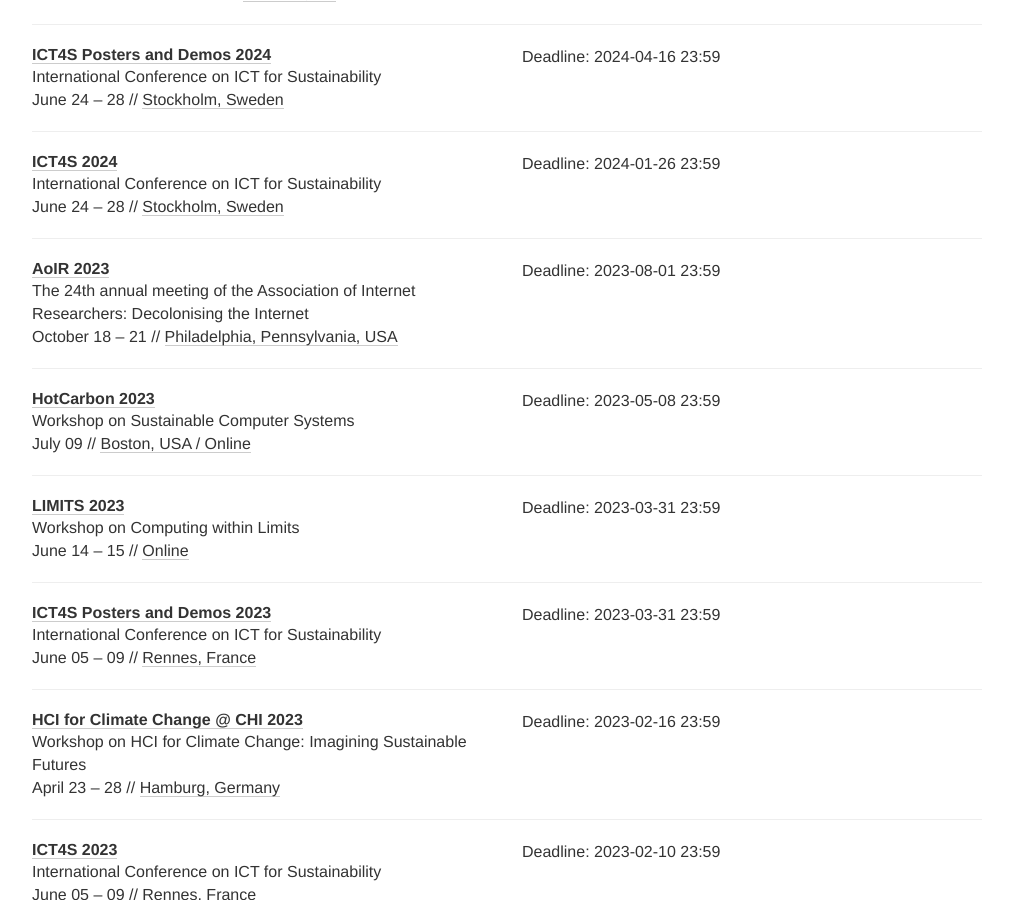
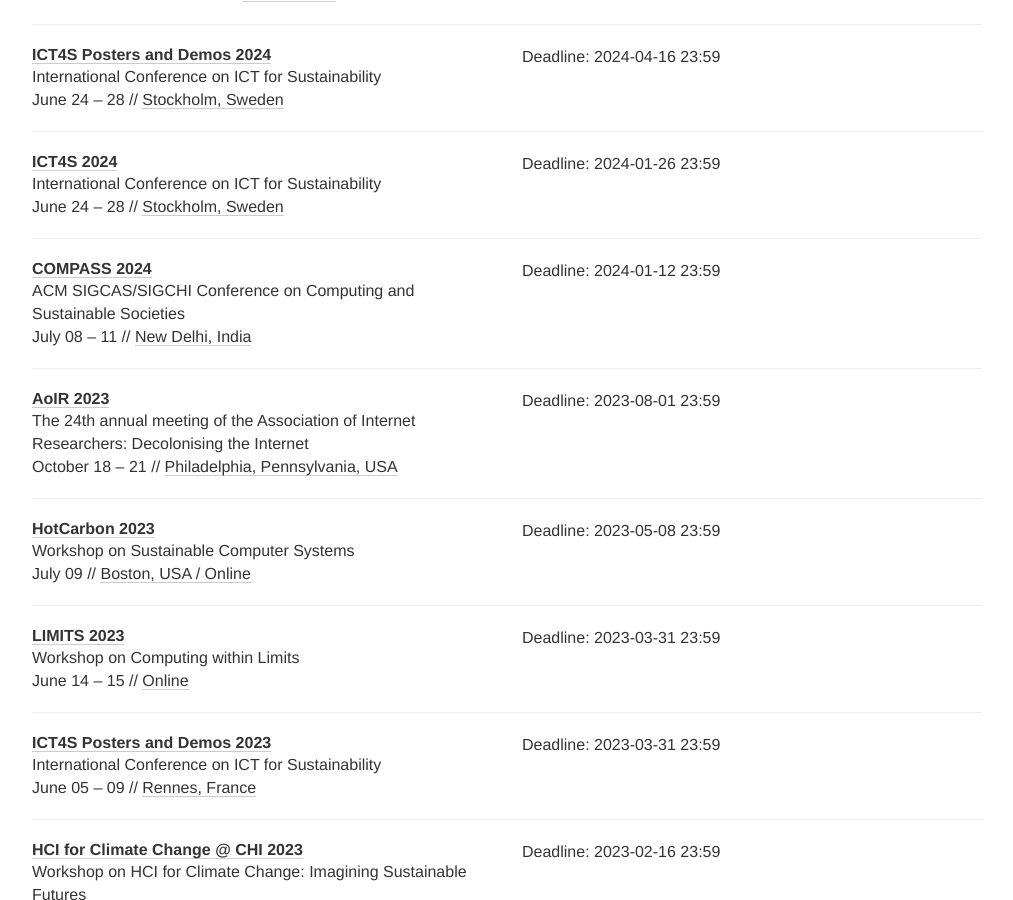
Before and after one commit to responsible-computing/responsible-computing.github.io, a Jekyll site: the page built from index.html, in a window 1280 px wide and 900 px high, scrolled down 488 px. Shown: the whole window, without its empty margins (133-1146 px from the left). Built offline with Jekyll 4.4.1, drawn with Linux system fonts in a browser that asks for light colours; nearby versions of some CDN libraries; comment, search, counter and statistics services are not loaded.

Commit message:
added COMPASS

```diff
--- a/_data/conferences.yml
+++ b/_data/conferences.yml
@@ -31,6 +31,16 @@
   deadline:
     - "2024-01-26 23:59"
   place: Stockholm, Sweden
+  tags: [HARD, SOFT, ETPO, CONF]
+
+- name: COMPASS
+  year: 2024
+  date: "July 08 – 11"
+  description: "ACM SIGCAS/SIGCHI Conference on Computing and Sustainable Societies"
+  link: https://compass.acm.org/
+  deadline:
+    - "2024-01-12 23:59"
+  place: New Delhi, India
   tags: [HARD, SOFT, ETPO, CONF]
 
 
```
